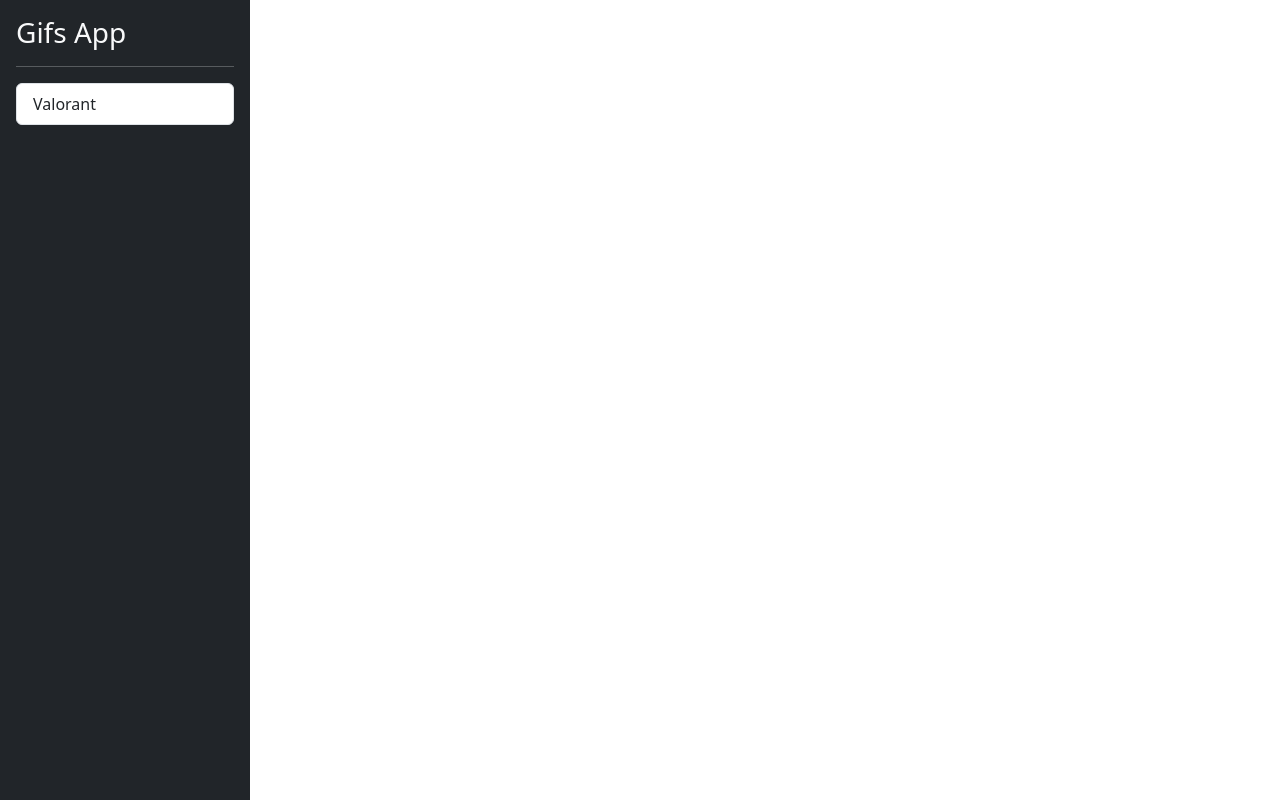
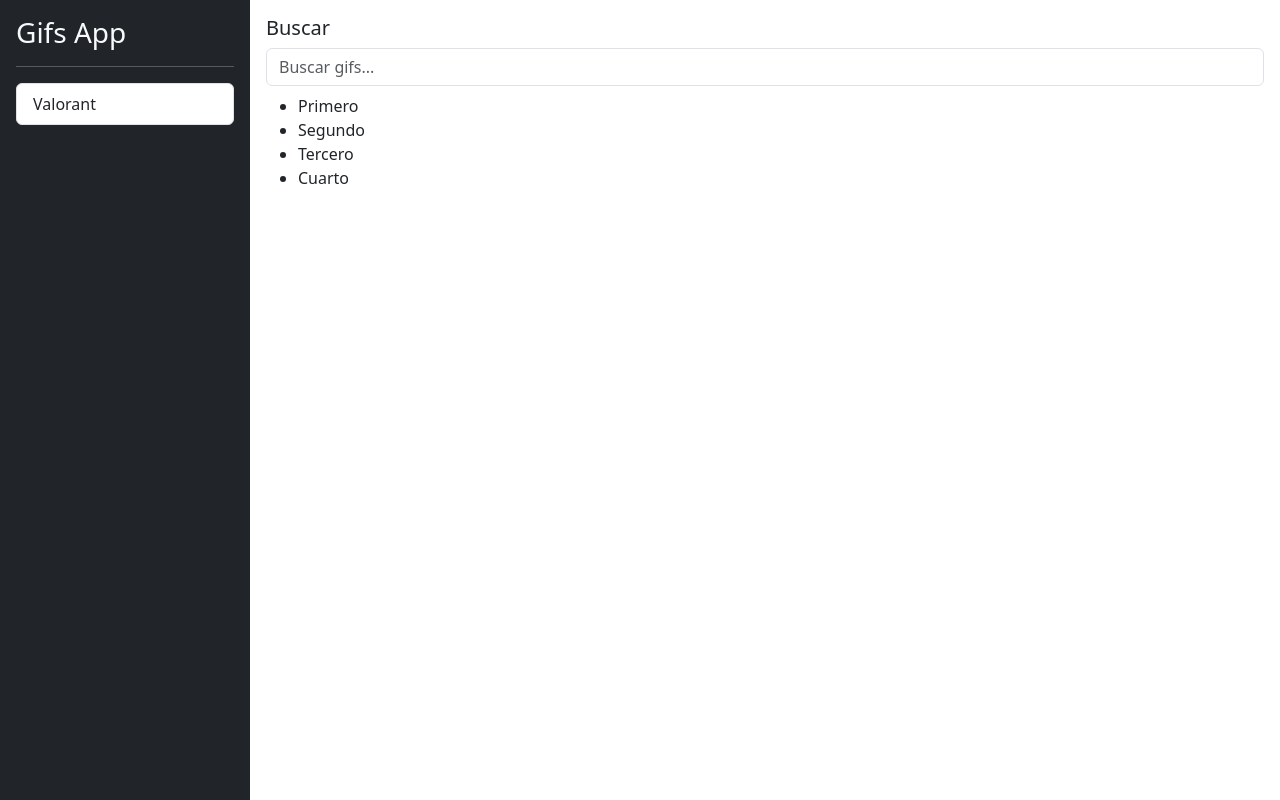
Before and after one commit to DarkRose73/gifs-app-angular, an Angular app: page / in a window 1280 px wide. Built offline with nearby package versions, Linux system fonts and the light colour scheme.

Commit message:
diseño de gifs components

```diff
--- a/src/app/app.component.html
+++ b/src/app/app.component.html
@@ -2,4 +2,5 @@
   <!-- Sidebar -->
   <shared-sidebar></shared-sidebar>
   <!-- Home Page -->
+  <gifs-home-page class="flex-fill"></gifs-home-page>
 </div>
--- /dev/null
+++ b/src/app/gifs/components/card-list/card-list.component.html
@@ -0,0 +1,6 @@
+<ul>
+  <li>Primero</li>
+  <li>Segundo</li>
+  <li>Tercero</li>
+  <li>Cuarto</li>
+</ul>
--- /dev/null
+++ b/src/app/gifs/components/search-box/search-box.component.ts
@@ -0,0 +1,10 @@
+import { Component } from '@angular/core';
+
+@Component({
+  selector: 'gifs-search-box',
+  template: `
+    <h5>Buscar</h5>
+    <input type="text" class="form-control" placeholder="Buscar gifs..." />
+  `,
+})
+export class SearchBoxComponent {}
--- /dev/null
+++ b/src/app/gifs/pages/home-page/home-page.component.html
@@ -0,0 +1,11 @@
+<div class="row p-3">
+  <div class="col-12">
+    <!-- Busqueda -->
+    <gifs-search-box></gifs-search-box>
+  </div>
+  <div class="col-12 pt-2">
+    <!-- Listado de gifs -->
+    <!-- card-list -->
+    <gifs-card-list></gifs-card-list>
+  </div>
+</div>
```
Also changed, not shown: src/app/gifs/components/card-list/card-list.component.ts (added, +8 -0 lines), src/app/gifs/gifs.module.ts (+7 -7 lines), src/app/gifs/pages/home-page/home-page.component.ts (added, +8 -0 lines), src/app/gifs/components/card-list/card-list.component.css (added), src/app/gifs/pages/home-page/home-page.component.css (added).
